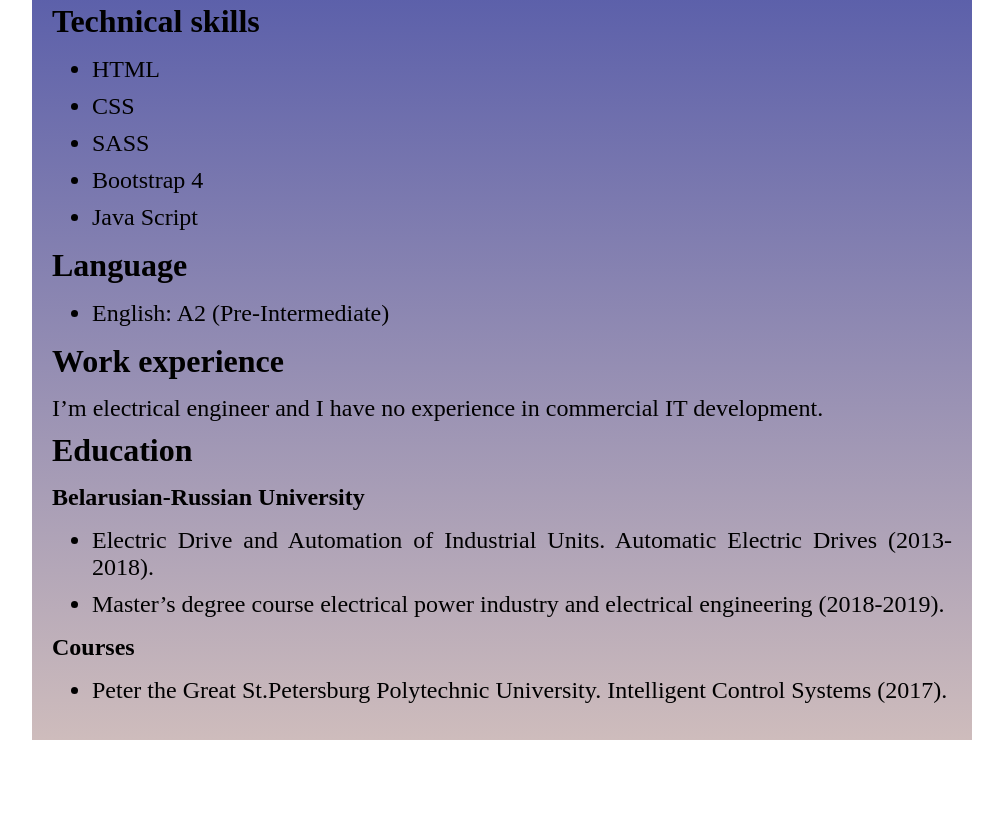
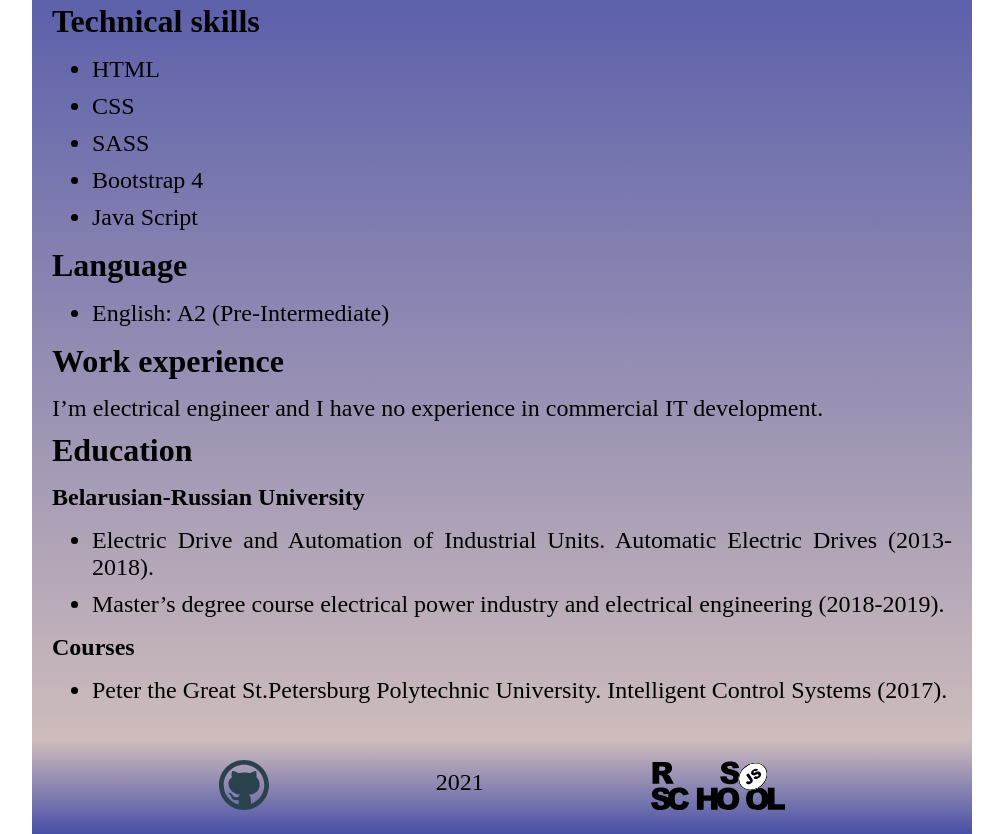
Before and after one commit to SergeiOsmolovskii/rsschool-cv, a plain HTML site: page index.html in a window 1280 px wide. Shown: the part 382-1216 px from the top of the page, without its empty margins (138-1141 px from the left). Before the commit the page ends 1122 px from the top, so only its background shows below. Drawn offline with Linux system fonts and the light colour scheme.

Commit message:
feat: add footer. refactor: add svg

```diff
--- a/index.html
+++ b/index.html
@@ -6,7 +6,7 @@
     <meta http-equiv="X-UA-Compatible" content="IE=edge">
     <meta name="viewport" content="width=device-width, initial-scale=1.0">
     <link rel="stylesheet" href="style.css">
-    <title>Document</title>
+    <title>CV</title>
 </head>
 
 <body>
@@ -77,6 +77,22 @@
 
     <footer>
 
+        <div class="github-link">
+            <a href="https://github.com/SergeiOsmolovskii">
+                <img src="img/github-svgrepo-com.svg" alt="github">
+            </a>
+        </div>
+
+        <div>
+            <p>2021</p>
+        </div>
+
+        <div class="rsschool-link">
+            <a href="https://rs.school/js/">
+                <img src="img/rsschool.svg" alt="rsschool-link">
+            </a>
+        </div>
+
     </footer>
 
 </body>
--- a/style.css
+++ b/style.css
@@ -35,6 +35,21 @@ main {
     background: linear-gradient(#4850a7, #cebcbc);
 }
 
+footer {
+    display: flex;
+    align-items: center;
+    align-content: center;
+    justify-content: space-evenly;
+    width: 900px;
+    margin: auto;
+    padding: 20px;
+    background: linear-gradient(#cebcbc, #4850a7);
+}
+
+footer img {
+    height: 50px;
+}
+
 .user-photo {
     width: 30%;
 }
```
Also changed, not shown: img/github-svgrepo-com.svg (added), img/rsschool.svg (added).
